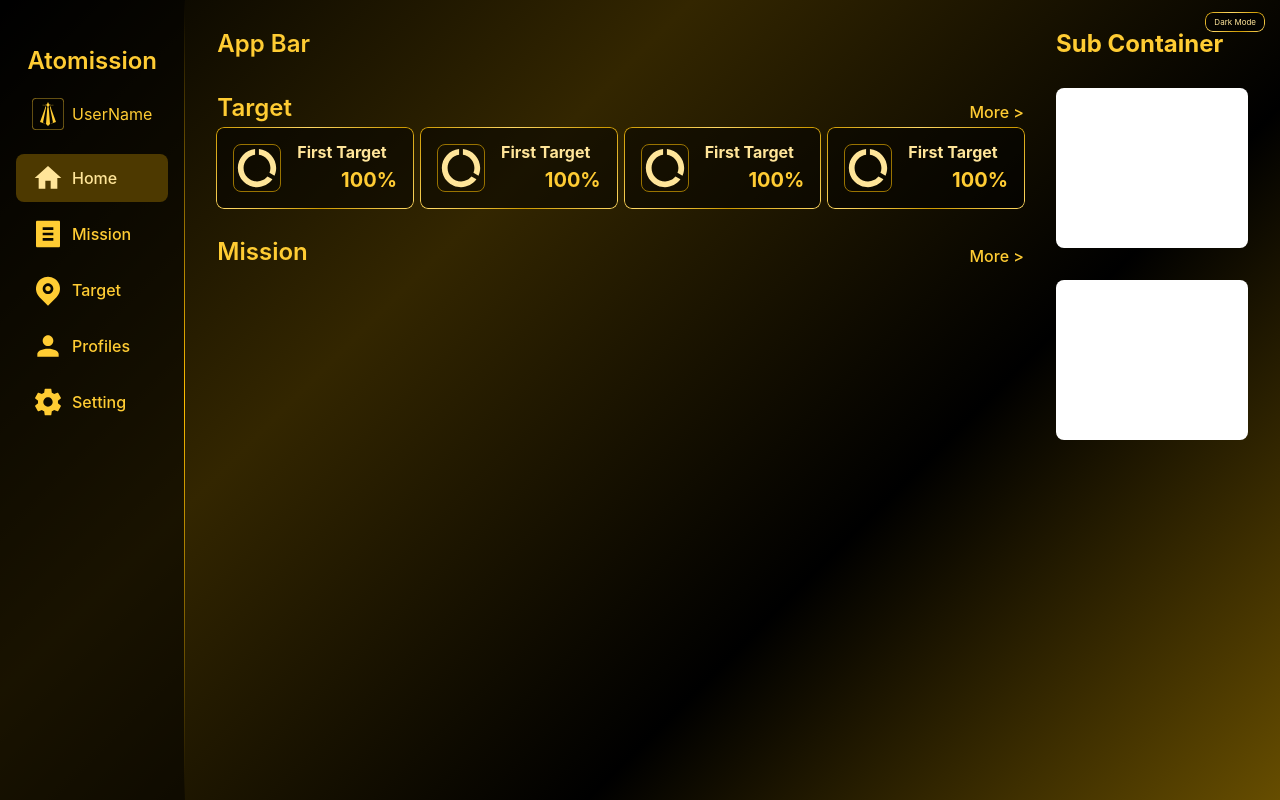
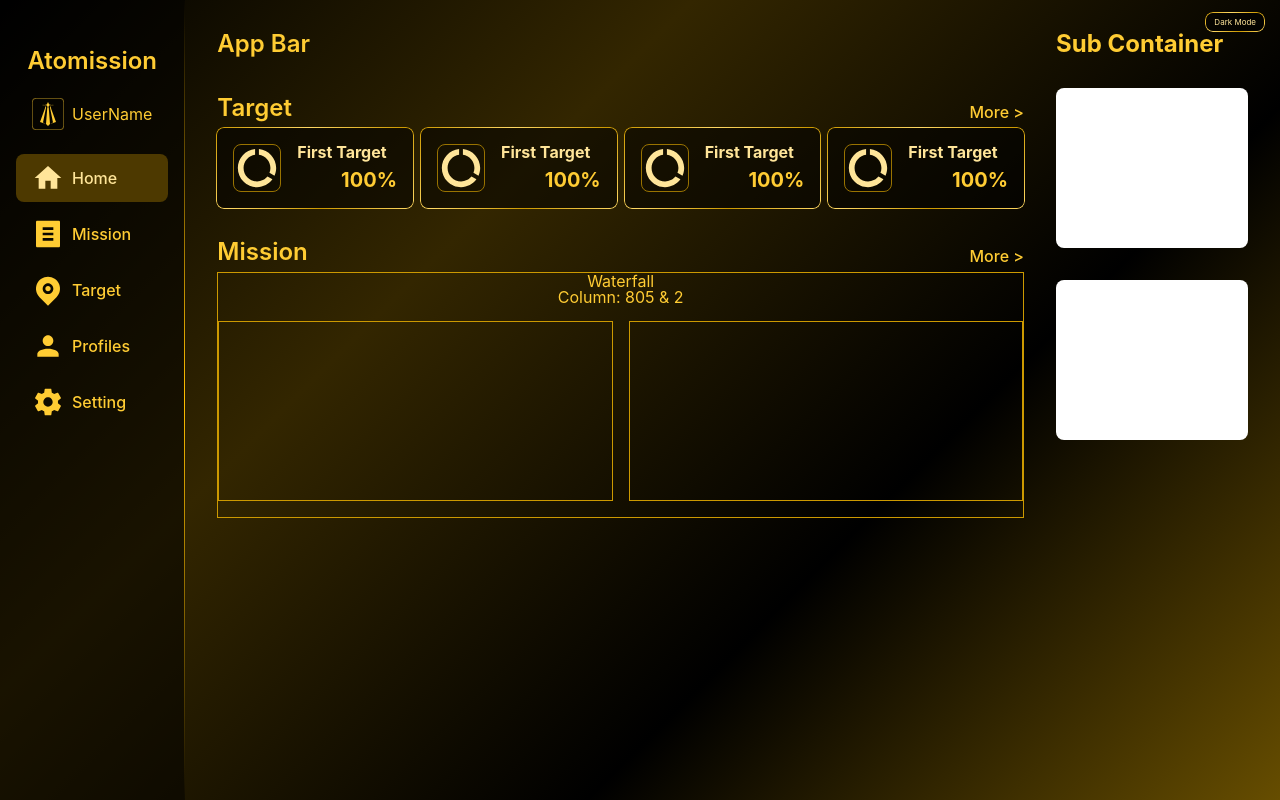
Before and after one commit to silence870121/Atomission, a Vue app: page / in a window 1280 px wide. Built offline with nearby package versions, Linux system fonts and the light colour scheme.

Commit message:
update masonry layout

```diff
--- /dev/null
+++ b/src/components/HomeMasonry.vue
@@ -0,0 +1,50 @@
+<script setup>
+import { ref, onMounted, computed } from 'vue';
+const Masonry_GAP = 16
+const column_Width = 360
+let MasonryContainerWidth = ref('720')
+
+// ? 計算容器內欄數
+const columnsCount = computed(() => { return Math.min(Math.max(Math.floor(MasonryContainerWidth.value / column_Width), 1), 4) })
+
+
+function renderMasonry() {
+    MasonryContainerWidth.value = document.querySelector('.masonry').offsetWidth
+    console.log(MasonryContainerWidth.value);
+}
+
+onMounted(() => {
+    renderMasonry()
+})
+window.onload = function () {
+    renderMasonry()
+}
+window.onresize = function () {
+    renderMasonry()
+}
+</script>
+<template>
+    <div class="masonry">
+        <h3>Waterfall</h3>
+        <p>column: {{ MasonryContainerWidth + " & " + columnsCount }}</p>
+        <ul class="masonry-container">
+            <li v-for="i in columnsCount" class="masonry-box"></li>
+        </ul>
+    </div>
+</template>
+
+<style scoped>
+.masonry-container {
+    display: flex;
+    flex-direction: row;
+    flex-wrap: wrap;
+    gap: 1rem;
+    padding: 1rem 0;
+}
+
+.masonry-box {
+    flex: 1;
+    border: 1px solid var(--border-color);
+    height: 180px;
+}
+</style>
--- a/src/views/Home.vue
+++ b/src/views/Home.vue
@@ -1,7 +1,7 @@
 <script setup>
 import TargetCard from '@/components/Project/TargetCard.vue';
+import HomeMasonry from '@/components/HomeMasonry.vue';
 </script>
-
 <template>
     <Router />
     <div class="container">
@@ -29,10 +29,13 @@ import TargetCard from '@/components/Project/TargetCard.vue';
                     Mission
                     <router-link to="/missions" @click="toLocal('Mission')">more ></router-link>
                 </h2>
+                <div class="waterfall">
+                    <HomeMasonry />
+                </div>
             </div>
 
         </div>
-        <div class="home">
+        <div class="home-side">
 
             <h2>Sub Container</h2>
             <div class="home-chart"></div>
@@ -44,6 +47,11 @@ import TargetCard from '@/components/Project/TargetCard.vue';
 
 <style scoped>
 .home {
+    flex: 1;
+}
+
+.home,
+.home-side {
     display: flex;
     justify-content: space-between;
     gap: 2rem;
@@ -87,6 +95,12 @@ import TargetCard from '@/components/Project/TargetCard.vue';
     height: 3rem;
 }
 
+
+.waterfall {
+    /* height: 200vh; */
+    border: 1px solid var(--border-color);
+}
+
 /* * ----- ----- ----- ----- * */
 /* * Home Sub Container Area * */
 /* * ----- ----- ----- ----- * */
```
